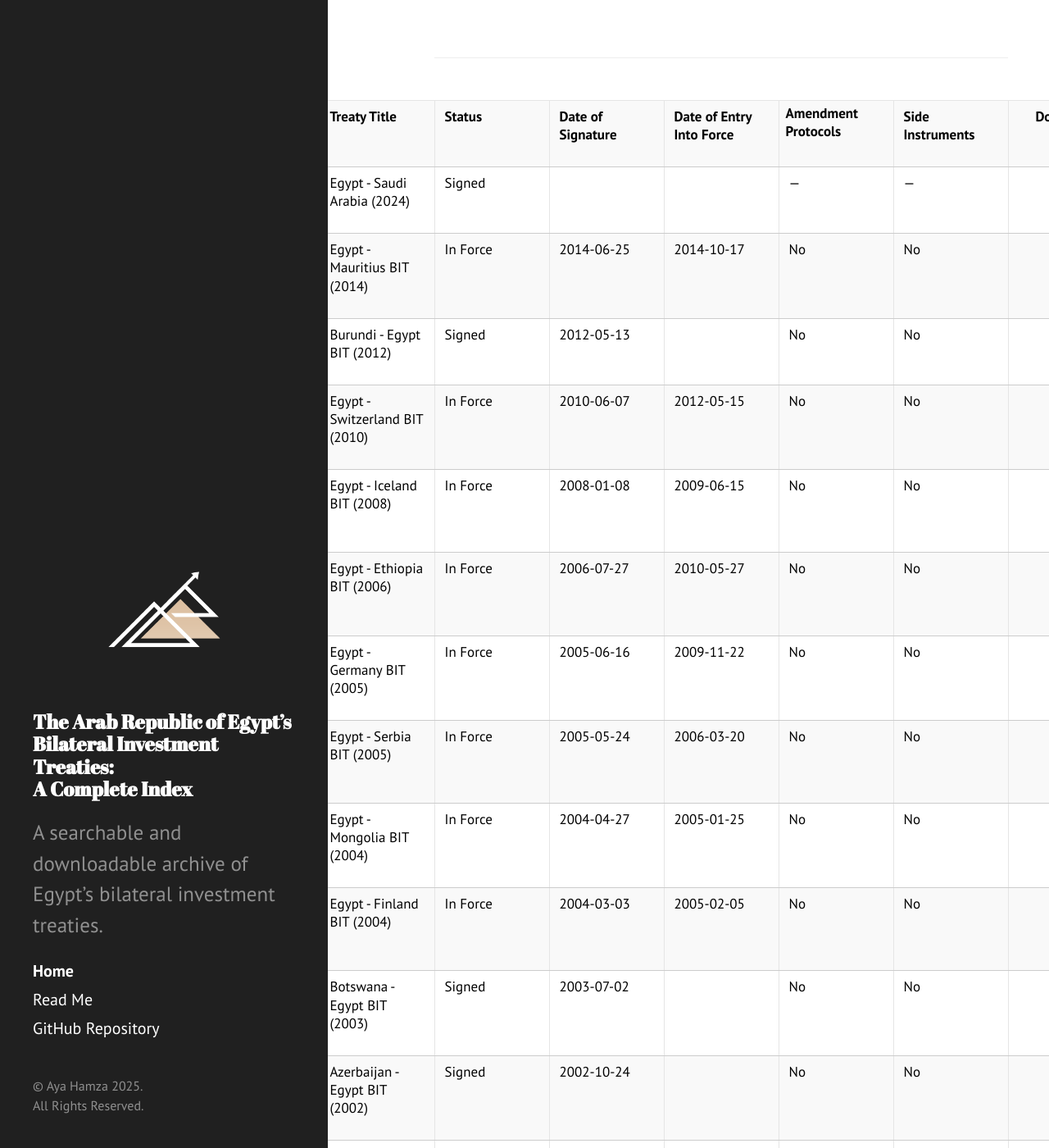
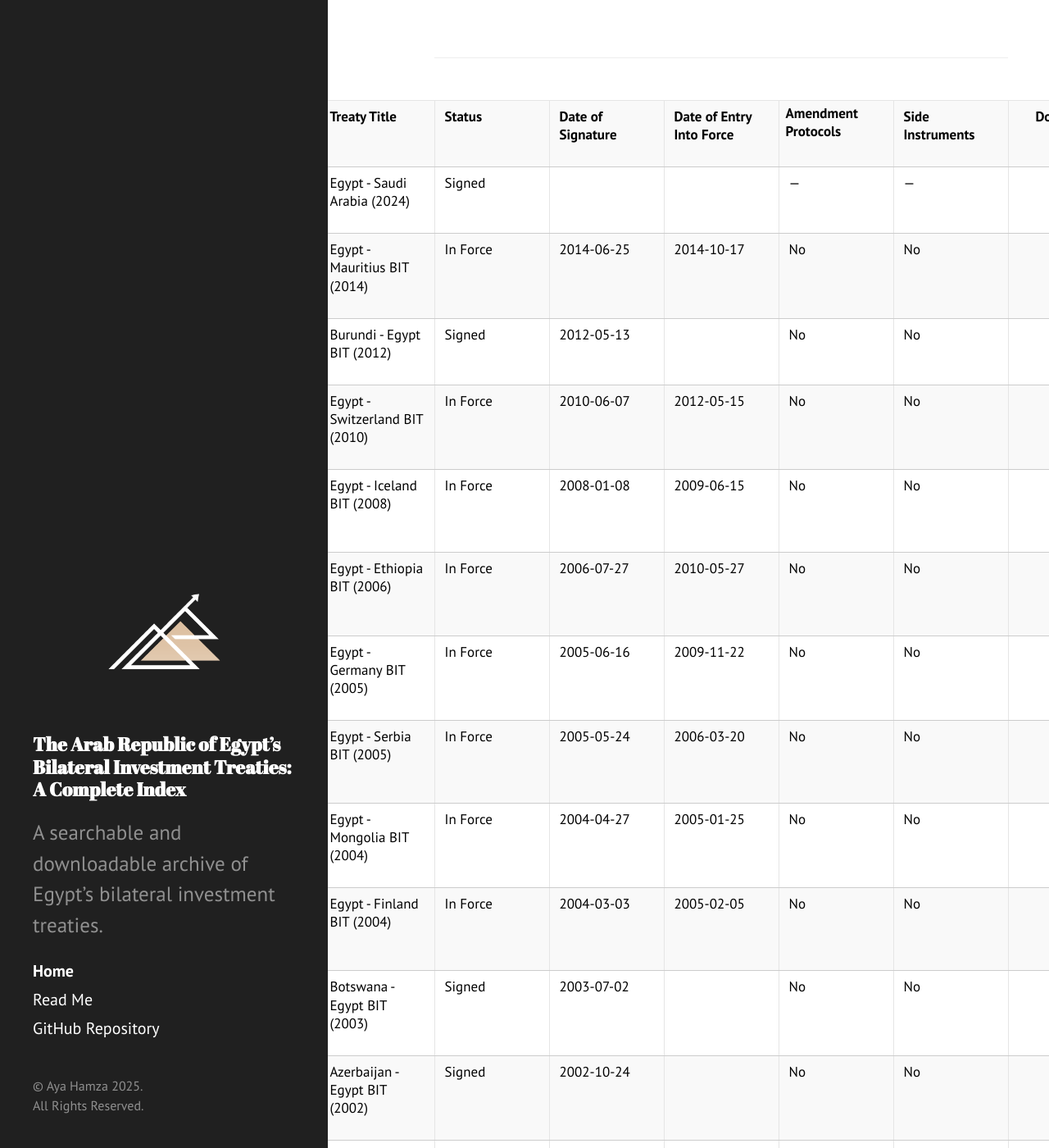
Before and after one commit to ayahamza1/MENABITs, a Jekyll site: the page built from index.md, in a window 1280 px wide and 1400 px high. Shown: the whole window at 82% size. Built offline with Jekyll 4.4.1, drawn with Linux system fonts in a browser that asks for light colours; our own code applies the rules of GitHub Pages for plain Markdown files.

Commit message:
Update hyde.css

```diff
--- a/public/css/hyde.css
+++ b/public/css/hyde.css
@@ -46,8 +46,8 @@ html {
 
 /* ✅ Fixed this block: allow title wrapping inside sidebar */
 .sidebar-about h1 {
-  font-size: 1.2rem; /* or try 1.2rem if you want a smaller bump */
-  line-height: 1.15;
+  font-size: 1.15rem; /* or try 1.2rem if you want a smaller bump */
+  line-height: 1.2;
   font-family: "Abril Fatface", serif;
   margin: 1rem 0 0.5rem 0;
   white-space: normal;
```
